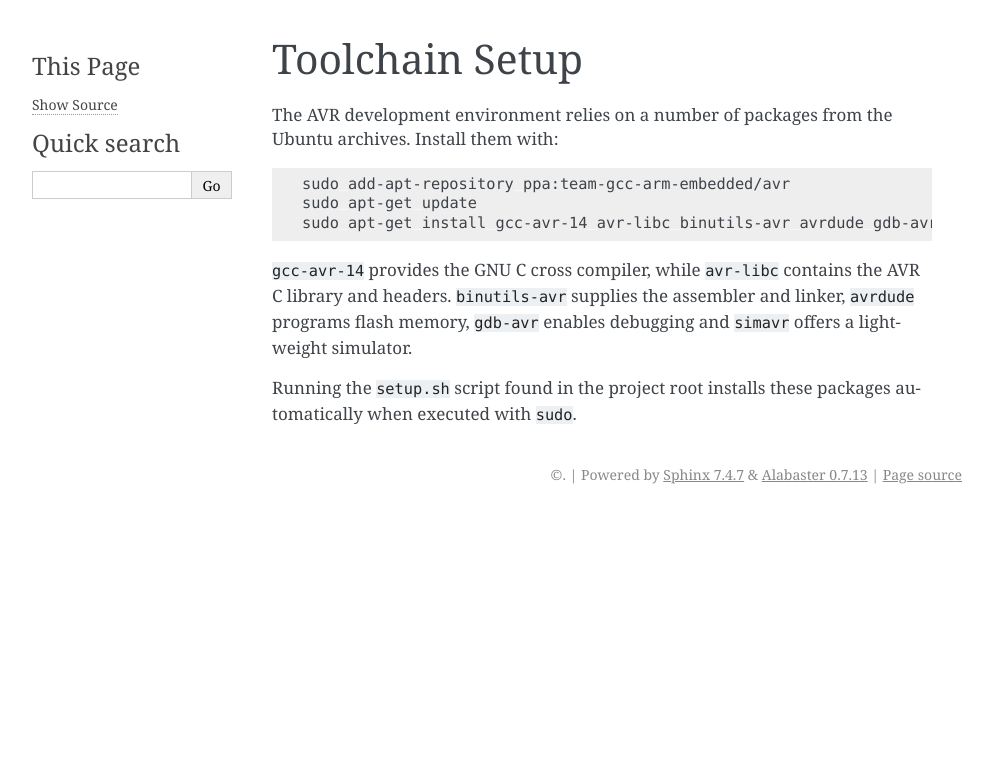
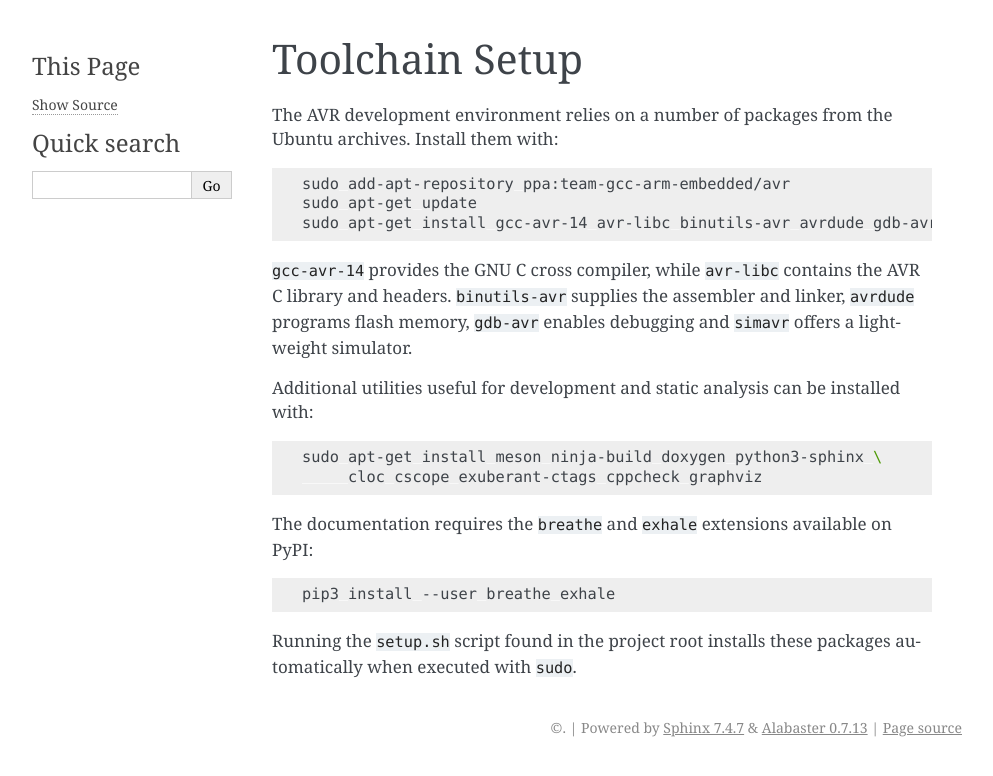
Before and after one commit to Oichkatzelesfrettschen/Avrix, a Sphinx documentation site: the page built from docs/source/toolchain.rst, in a window 1280 px wide. Shown: the top 776 px of the page, without its empty margins (148-1141 px from the left). Built offline with Sphinx 7.4.7, drawn with Linux system fonts in a browser that asks for light colours.

Commit message:
docs: list analysis tools and install in setup

```diff
--- a/docs/source/toolchain.rst
+++ b/docs/source/toolchain.rst
@@ -15,5 +15,20 @@ contains the AVR C library and headers. ``binutils-avr`` supplies the
 assembler and linker, ``avrdude`` programs flash memory, ``gdb-avr``
 enables debugging and ``simavr`` offers a lightweight simulator.
 
+Additional utilities useful for development and static analysis can be
+installed with:
+
+.. code-block:: bash
+
+   sudo apt-get install meson ninja-build doxygen python3-sphinx \
+        cloc cscope exuberant-ctags cppcheck graphviz
+
+The documentation requires the ``breathe`` and ``exhale`` extensions
+available on PyPI:
+
+.. code-block:: bash
+
+   pip3 install --user breathe exhale
+
 Running the ``setup.sh`` script found in the project root installs these
 packages automatically when executed with ``sudo``.
```
Also changed, not shown: README.md (+14 -0 lines), 1 other file.
